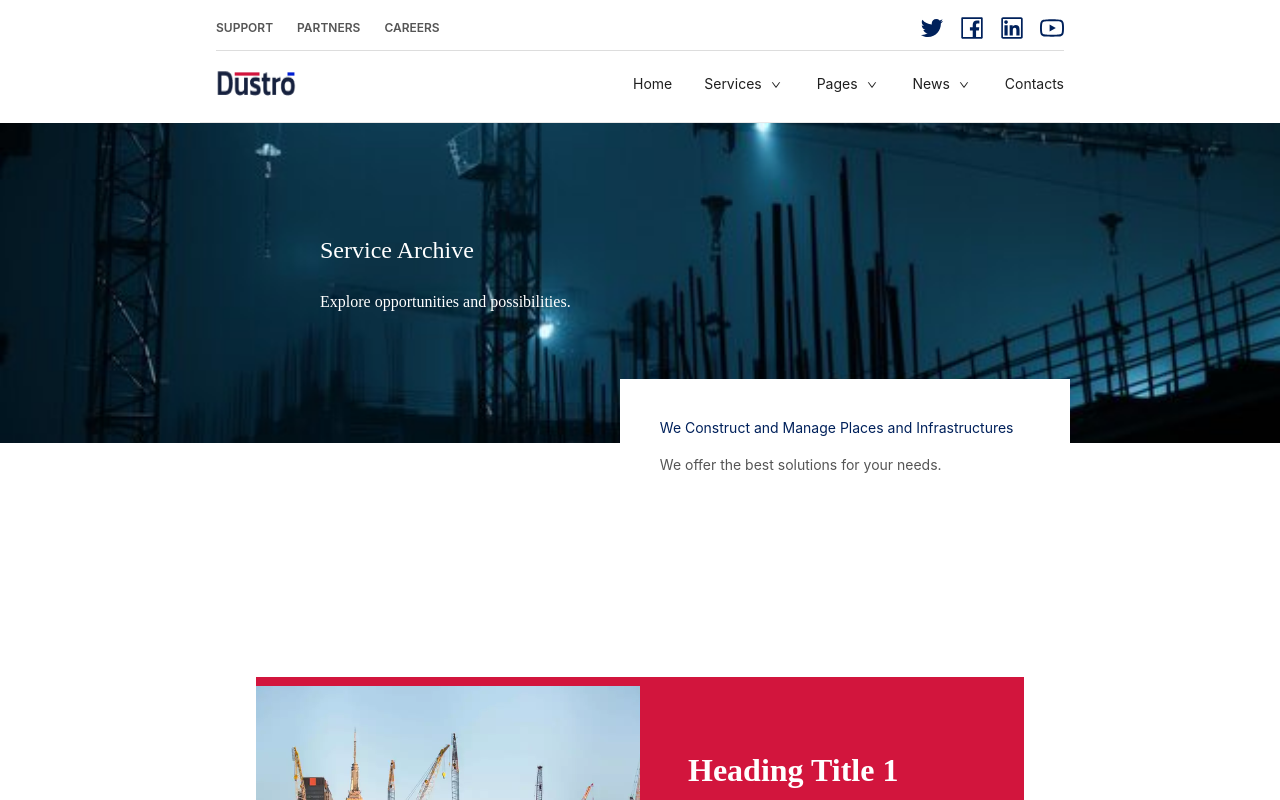
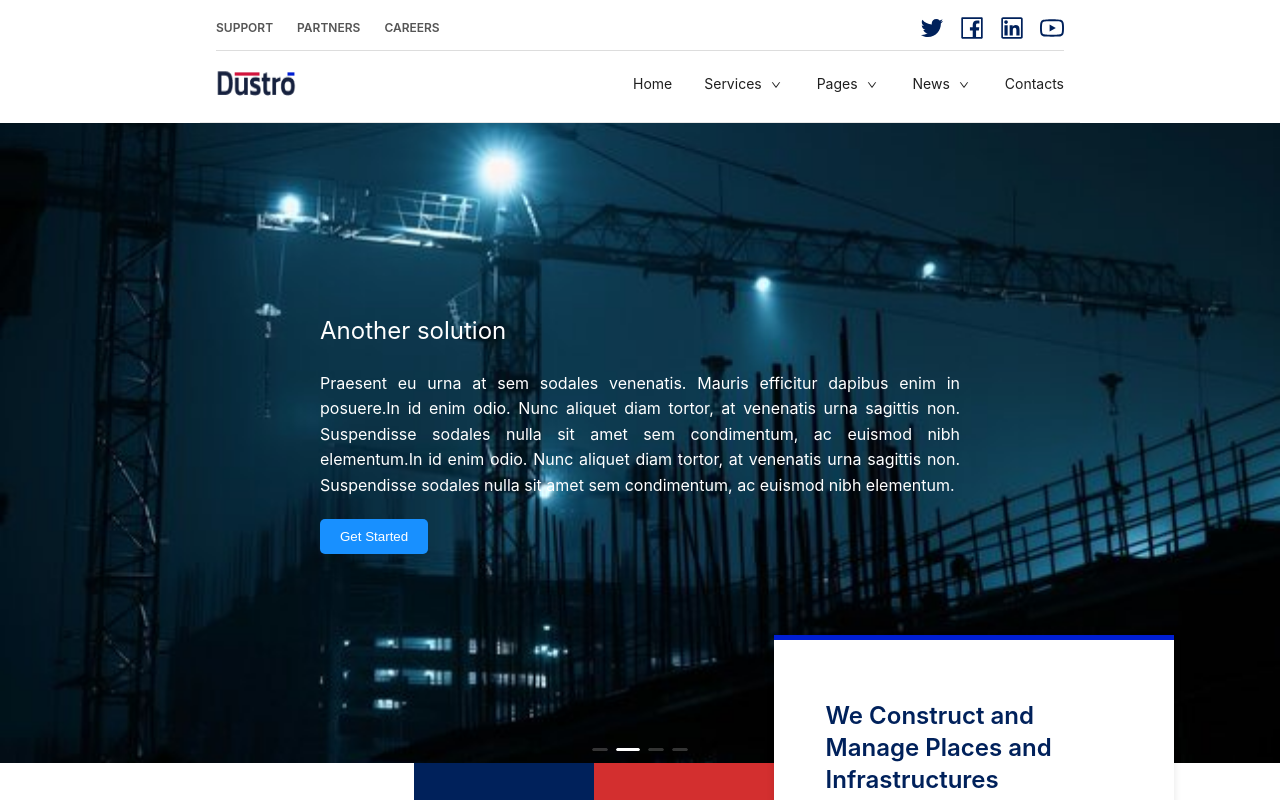
Before and after one commit to ClearSolution07/curaTech, a React (Vite) app: page / in a window 1280 px wide. Shown: the top 800 px of the page. Built offline with nearby package versions, Linux system fonts and the light colour scheme.

Commit message:
merged all pages

```diff
--- a/package.json
+++ b/package.json
@@ -12,6 +12,7 @@
   "dependencies": {
     "@ant-design/icons": "^5.5.2",
     "antd": "^5.22.1",
+    "lucide-react": "^0.462.0",
     "react": "^18.3.1",
     "react-dom": "^18.3.1"
   },
--- a/src/App.jsx
+++ b/src/App.jsx
@@ -25,10 +25,10 @@ function App() {
             {/* <Contact /> */}
             {/* <SingleProject /> */}
             {/* <SingleService /> */}
-            <ServiceArchive />
-            {/* <Dashboard /> */}
-            {/* <Dashboard /> */}/
-            {/* <AboutUs/> */}/
+            {/* <ServiceArchive /> */}
+            <Dashboard />
+            {/* <AboutUs/>/ */}
+            {/* <Portfolio/>/ */}
         </>
     );
 }
```
Also changed, not shown: 2 other files (tests, documents, lock files or other folders).
